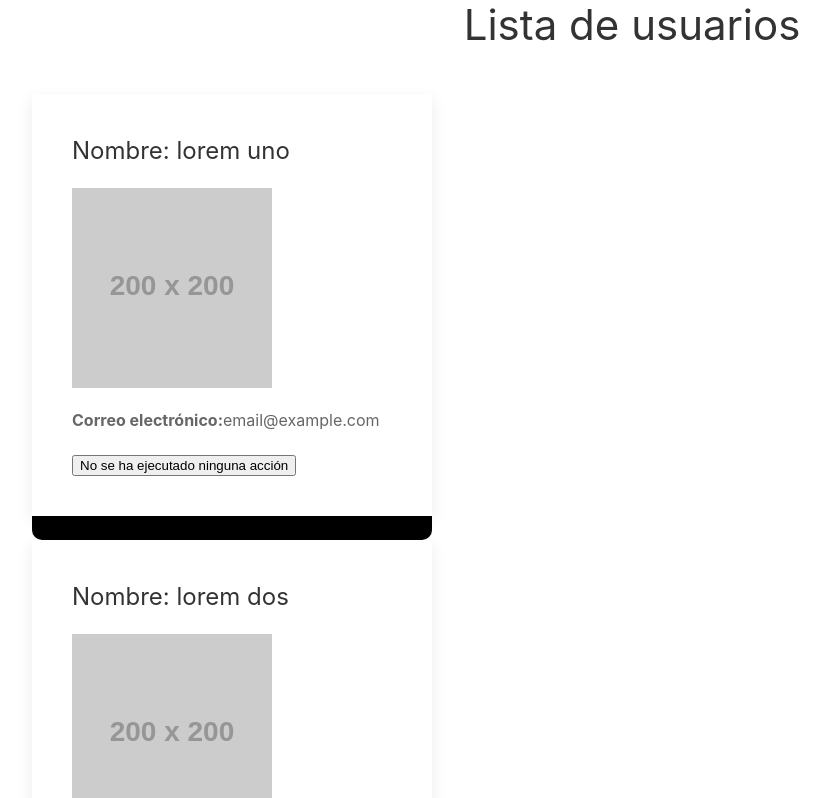
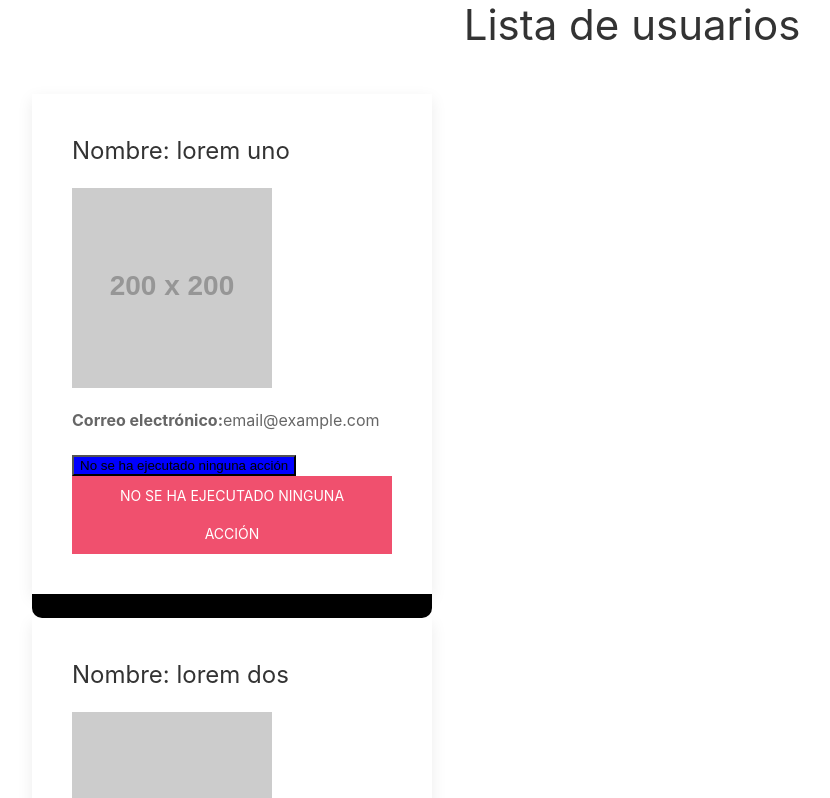
Before and after one commit to biotec-io/primer-app, a React (Create React App) app: page / in a window 1280 px wide. Shown: the top 798 px of the page, without its empty margins (8-838 px from the left). Built offline with nearby package versions, Linux system fonts and the light colour scheme.

Commit message:
Añadidos botones

```diff
--- /dev/null
+++ b/src/Components/Button.js
@@ -0,0 +1,13 @@
+import React from 'react';
+
+const Button = ({ color, children }) => (
+  <button
+    style={{
+      backgroundColor: color
+    }}
+  >
+    {children}
+  </button>
+);
+
+export default Button;
--- /dev/null
+++ b/src/Components/ButtonDos.js
@@ -0,0 +1,17 @@
+import React from 'react';
+
+const ButtonDos = (props) => (
+  <button
+    style={{
+      backgroundColor: props.color,
+      borderRadius: props.radius,
+      textAlign: props.position,
+      padding: props.padding,
+    }}
+    className={'uk-button ' + 'uk-button-' + props.type}
+  >
+    {props.text}
+  </button>
+);
+
+export default ButtonDos;
--- a/src/User.js
+++ b/src/User.js
@@ -1,22 +1,9 @@
 import React, { Component } from 'react';
 import { notification } from 'uikit';
 
-/* en este parte utilizamos destructuring */
-/* { name, email } ==> props */
-/* name = props.name */
-/* email = props.email */
-
-const styles = {
-  card: {
-    backgroundColor: '#000000',
-    borderRadius: 10,
-  },
-  cardBlue: {
-    backgroundColor: 'blue',
-    color: '#fefefe',
-    borderRadius: 10,
-  }
-};
+import './user.css';
+import Button from './Components/Button';
+import ButtonDos from './Components/ButtonDos';
 
 /* Componente de Clase o con estado */
 class User extends Component {
@@ -37,16 +24,18 @@ class User extends Component {
 
   triggerNotification(text) {
     notification(text, { status: 'primary' });
-    this.setState({ image: 'http://via.placeholder.com/200x200?text=Hola+Eduardo' });
+    this.setState({ image: `http://via.placeholder.com/200x200?text=Hola+${text}` });
   }
 
   render() {
     return (
       <div
-        key={this.props.id}
-        style={styles.card}
+        key={this.props.id.toString()}
+        className="black radius"
       >
-        <div className="uk-card uk-card-default uk-card-body"  styles={styles.cardBlue}>
+        <div
+          className="uk-card uk-card-default uk-card-body"
+        >
           <h3 className="uk-card-title">Nombre: {this.props.name}</h3>
           <img
             onClick={() => this.triggerNotification(this.props.name)}
@@ -57,12 +46,18 @@ class User extends Component {
             {this.props.email}
           </p>
 
-          <button
-            onMouseOver={() => this.changeText('Al entrar el mouse')}
-            onMouseOut={() => this.changeText('Al salir el mouse')}
+          <Button
+            onClick={() => this.triggerNotification(this.props.name)}
+            color="blue"
           >
             {this.state.text}
-          </button>
+          </Button>
+
+          <ButtonDos
+            type="danger"
+            text={this.state.text}
+          />
+
         </div>
 
         <br />
--- /dev/null
+++ b/src/user.css
@@ -0,0 +1,11 @@
+.black {
+  background-color: #000000;
+}
+
+.radius {
+  border-radius: 10px;
+}
+
+.blue:hover {
+  background-color: blue;
+}
```
